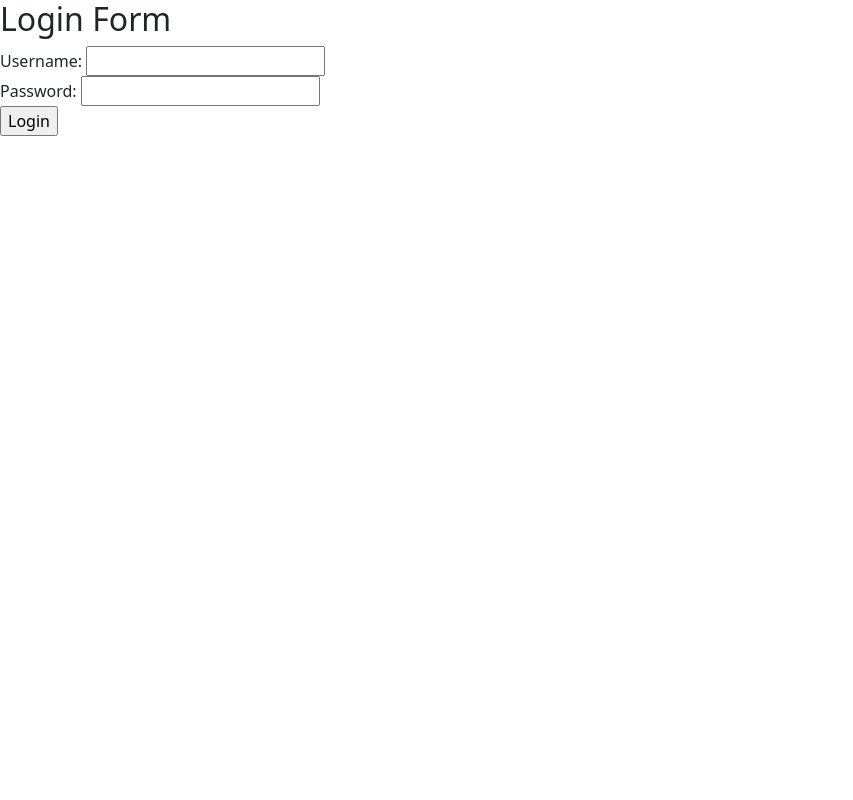
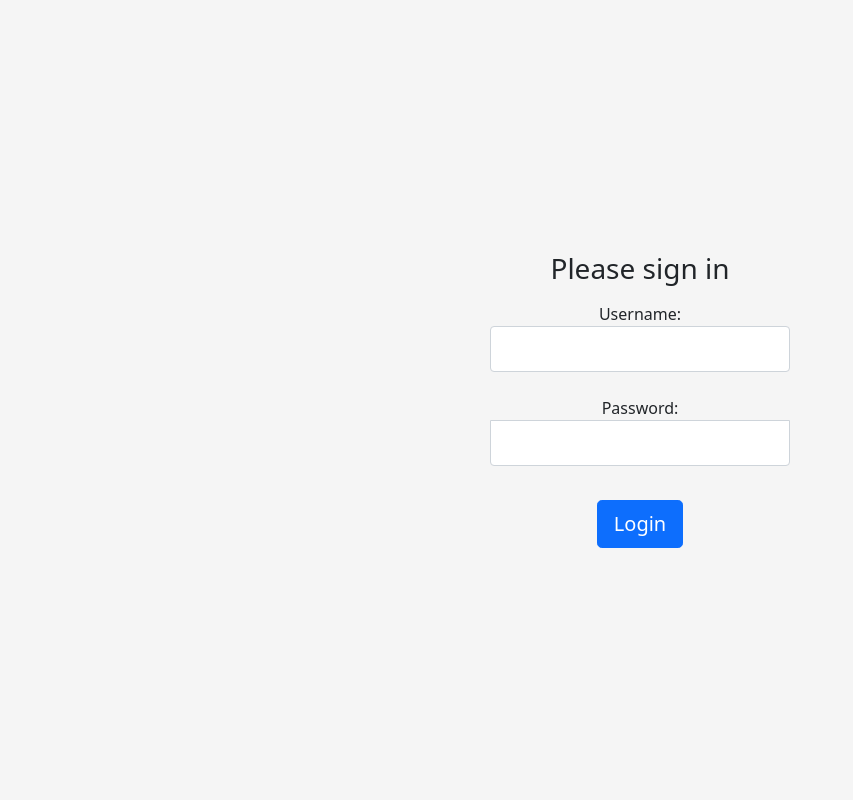
Before and after one commit to giseldo/flasknewapp, a Flask app: page / in a window 1280 px wide. Shown: the whole page, without its empty margins (0-853 px from the left). Run offline with Flask 2, Linux system fonts and the light colour scheme; some libraries are stand-ins or nearby versions.

Commit message:
ultima alteracao

```diff
--- /dev/null
+++ b/static/signin.css
@@ -0,0 +1,49 @@
+html,
+body {
+  height: 100%;
+}
+
+body {
+  display: -ms-flexbox;
+  display: -webkit-box;
+  display: flex;
+  -ms-flex-align: center;
+  -ms-flex-pack: center;
+  -webkit-box-align: center;
+  align-items: center;
+  -webkit-box-pack: center;
+  justify-content: center;
+  padding-top: 40px;
+  padding-bottom: 40px;
+  background-color: #f5f5f5;
+}
+
+.form-signin {
+  width: 100%;
+  max-width: 330px;
+  padding: 15px;
+  margin: 0 auto;
+}
+.form-signin .checkbox {
+  font-weight: 400;
+}
+.form-signin .form-control {
+  position: relative;
+  box-sizing: border-box;
+  height: auto;
+  padding: 10px;
+  font-size: 16px;
+}
+.form-signin .form-control:focus {
+  z-index: 2;
+}
+.form-signin input[type="email"] {
+  margin-bottom: -1px;
+  border-bottom-right-radius: 0;
+  border-bottom-left-radius: 0;
+}
+.form-signin input[type="password"] {
+  margin-bottom: 10px;
+  border-top-left-radius: 0;
+  border-top-right-radius: 0;
+}
--- a/templates/login.html
+++ b/templates/login.html
@@ -4,21 +4,18 @@
     <title>Hello Azure - Python Quickstart</title>
     <link rel="stylesheet" href="{{ url_for('static', filename='bootstrap/css/bootstrap.min.css') }}">
     <link rel="shortcut icon" href="{{ url_for('static', filename='favicon.ico') }}">
-</head>
+     <!-- Custom styles for this template -->
+     <link href="{{ url_for('static', filename='signin.css') }}" rel="stylesheet">
+  </head>
 <html>
-<body>
-  <h2>Login Form</h2>
-  <form action="/login" method="POST">
-    <div>
-      <label for="username">Username:</label>
-      <input type="text" id="username" name="username" required>
-    </div>
-    <div>
-      <label for="password">Password:</label>
-      <input type="password" id="password" name="password" required>
-    </div>
-    <div>
-      <input type="submit" value="Login">
+<body class="text-center">
+  <form class="form-signin" action="/login" method="POST">
+      <h1 class="h3 mb-3 font-weight-normal">Please sign in</h1>
+      <label class="sr-only" for="username">Username:</label>
+      <input class="form-control" type="text" id="username" name="username" required><br>
+      <label class="sr-only" for="password">Password:</label>
+      <input class="form-control" type="password" id="password" name="password" required><br>
+      <input class="btn btn-lg btn-primary btn-block" type="submit" value="Login">
     </div>
   </form>
 </body>
```
